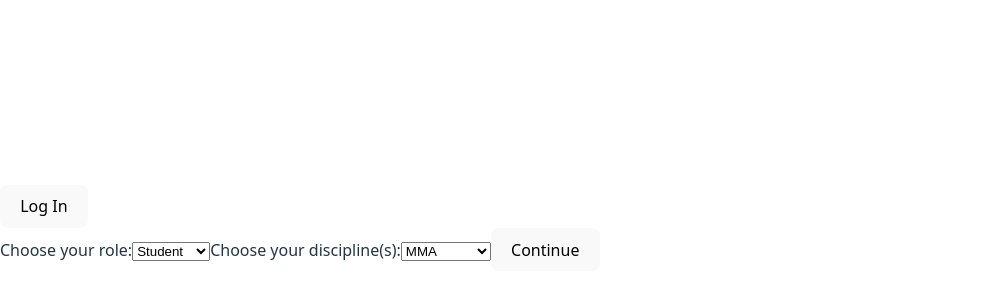
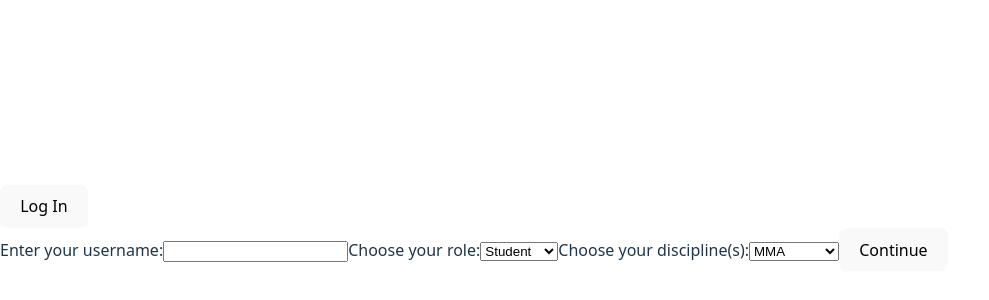
Before and after one commit to RachelGreenwood/E-Learning-Platform, a React (Vite) app in the folder client/: page /profile-setup in a window 1280 px wide. Shown: the part 172-472 px from the top of the page, without its empty margins (0-989 px from the left). Built offline with nearby package versions, Linux system fonts and the light colour scheme; no server answers.

Commit message:
Lets User Add Username In Profile Setup

```diff
--- a/client/src/components/ProfileSetup.jsx
+++ b/client/src/components/ProfileSetup.jsx
@@ -6,6 +6,7 @@ export default function ProfileSetup() {
   const { user, getAccessTokenSilently, getAccessTokenWithPopup } = useAuth0();
   const [role, setRole] = useState("Student");
   const [discipline, setDiscipline] = useState("MMA");
+  const [username, setUsername] = useState("");
   const navigate = useNavigate();
 
   const handleSubmit = async (e) => {
@@ -39,7 +40,7 @@ try {
           Authorization: `Bearer ${token}`,
         },
         body: JSON.stringify({
-            username: user.name,
+            username: username,
             email: user.email,
             discipline: discipline,
             role: role,
@@ -58,6 +59,10 @@ try {
 
   return (
      <form onSubmit={handleSubmit}>
+        <label>
+        Enter your username:
+        <input type="text" name="username" id="username" value={username} onChange={(e) => setUsername(e.target.value)}></input>
+      </label>
       <label>
         Choose your role:
         <select value={role} onChange={(e) => setRole(e.target.value)}>
```
